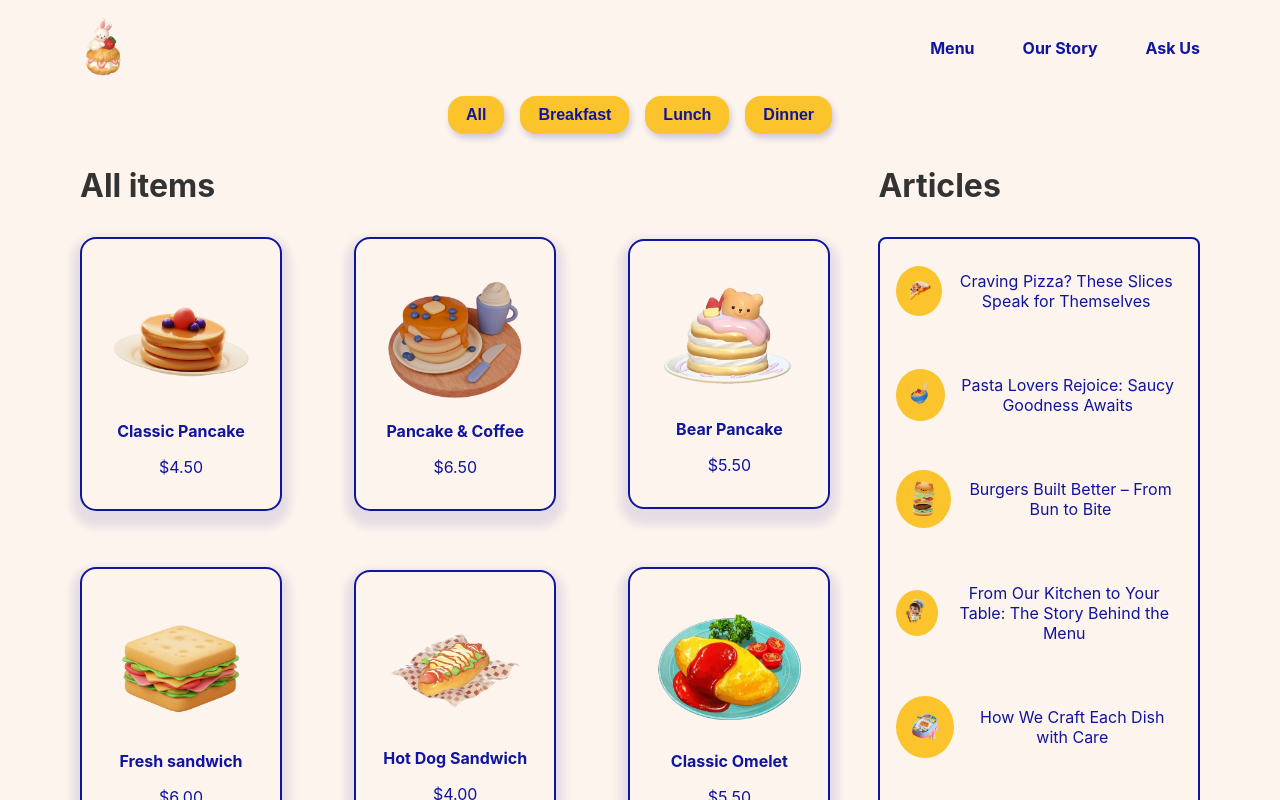
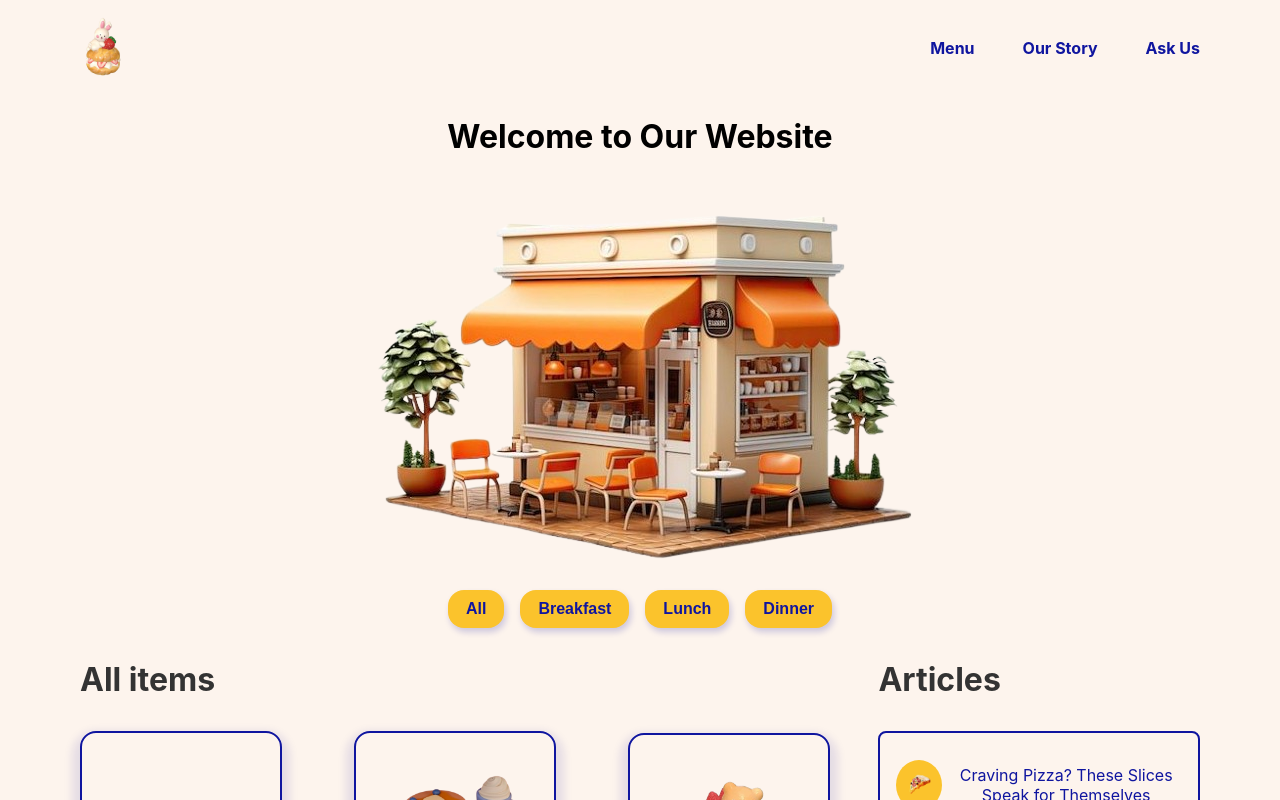
Before and after one commit to hibahdesu/MenuWebsite, a React (Create React App) app: page / in a window 1280 px wide. Shown: the top 800 px of the page. Built offline with nearby package versions, Linux system fonts and the light colour scheme.

Commit message:
Add: the hero section

```diff
--- a/src/App.jsx
+++ b/src/App.jsx
@@ -6,17 +6,22 @@ import Nav from './Nav';
 // import Title from './Title';
 import PostsAndSidemnu from './PostsAndSidemnu';
 import FilterButtons from './FilterButtons';
+import Form from './Form';
+import Hero from './Hero';
 
 function App() {
   return (
     <div className="App">
       <Nav />
       {/* <Header /> */}
+      <Hero />
       <FilterButtons
         filters={['All', 'Breakfast', 'Lunch', 'Dinner']}
         setFilter={(filter) => console.log(`Filter set to: ${filter}`)}
       />
       <PostsAndSidemnu />
+
+      <Form />
     </div>
   );
 }
--- a/src/Form.jsx
+++ b/src/Form.jsx
@@ -15,9 +15,11 @@ export default function Form({ onSubmit }) {
     }));
   };
 
+
   const handleSubmit = (e) => {
     e.preventDefault();
-    onSubmit(formData);
+    // onSubmit(formData);
+    console.log(formData);
     setFormData({ name: "", email: "", message: "" });
   };
 
--- /dev/null
+++ b/src/Hero.jsx
@@ -0,0 +1,8 @@
+export default function Hero() {
+    return (
+        <div className="hero">
+            <h1>Welcome to Our Website</h1>
+            <img src="./images/hero.png" alt="Hero" className="hero-image" />
+        </div>
+    );
+}
```
Also changed, not shown: public/images/hero.png (added).
